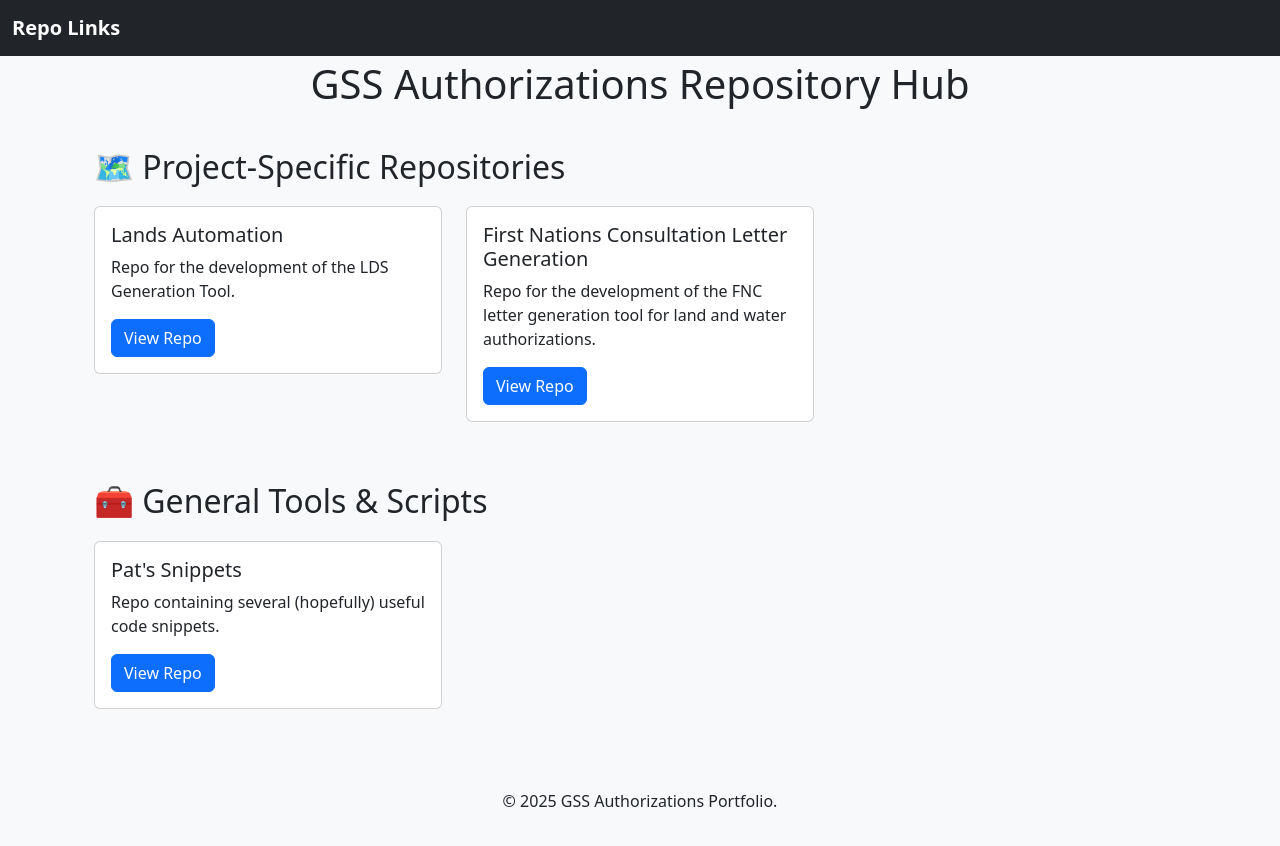
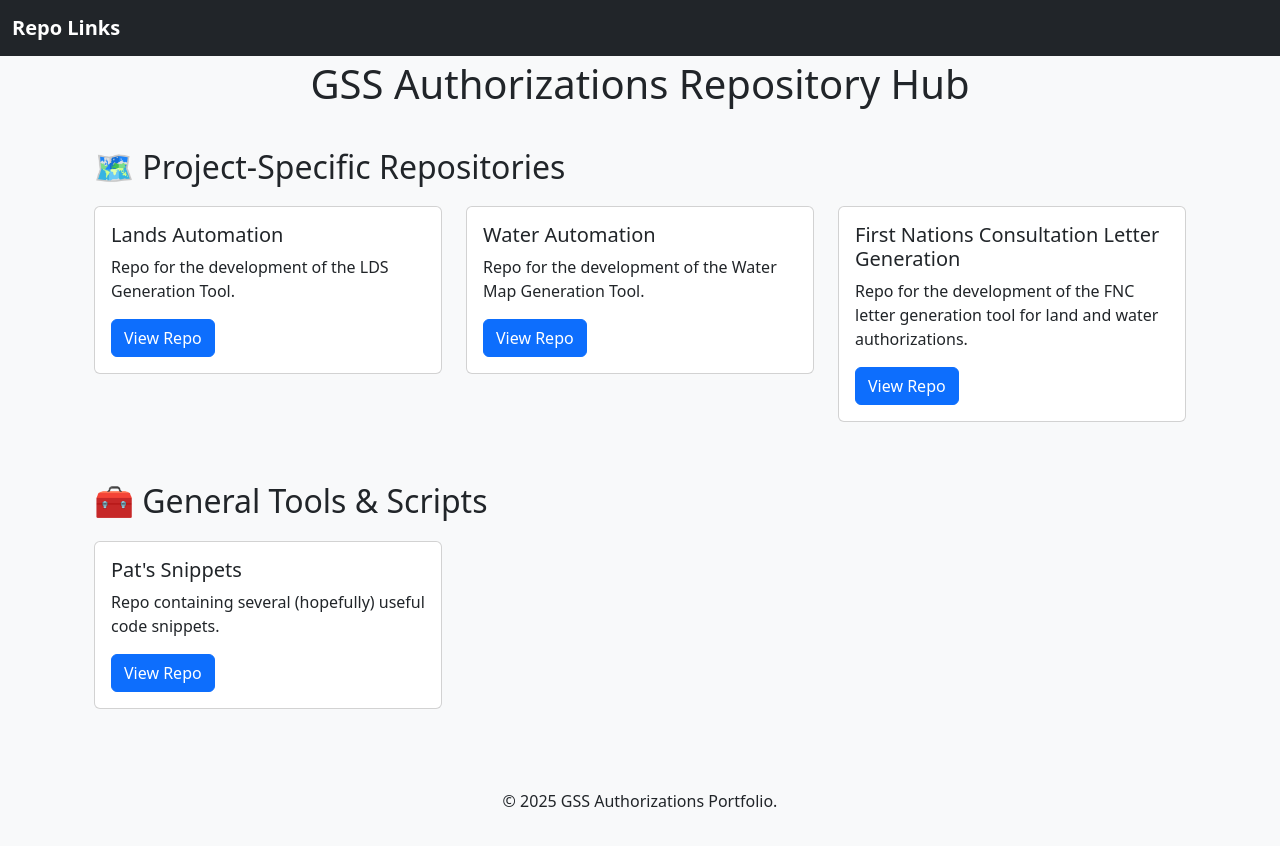
Before and after one commit to patjohns/pages_testing, a Jekyll site: the page built from index.html, in a window 1280 px wide. Shown: the top 846 px of the page. Built offline with Jekyll 4.4.1, drawn with Linux system fonts in a browser that asks for light colours.

Commit message:
Update index.html

```diff
--- a/index.html
+++ b/index.html
@@ -30,7 +30,6 @@
         <h2>🗺️ Project-Specific Repositories</h2>
     </div>
     <div class="row">
-        <!-- Example Project Card -->
         <div class="col-md-4">
             <div class="card">
                 <div class="card-body">
@@ -40,7 +39,15 @@
                 </div>
             </div>
         </div>
-        <!-- Add more project cards here -->
+        <div class="col-md-4">
+            <div class="card">
+                <div class="card-body">
+                    <h5 class="card-title">Water Automation</h5>
+                    <p class="card-text">Repo for the development of the Water Map Generation Tool.</p>
+                    <a href="https://https://github.com/bcgov-c/authorizations_water_automation.git" class="btn btn-primary" target="_blank">View Repo</a>
+                </div>
+            </div>
+        </div>
         <div class="col-md-4">
             <div class="card">
                 <div class="card-body">
```
